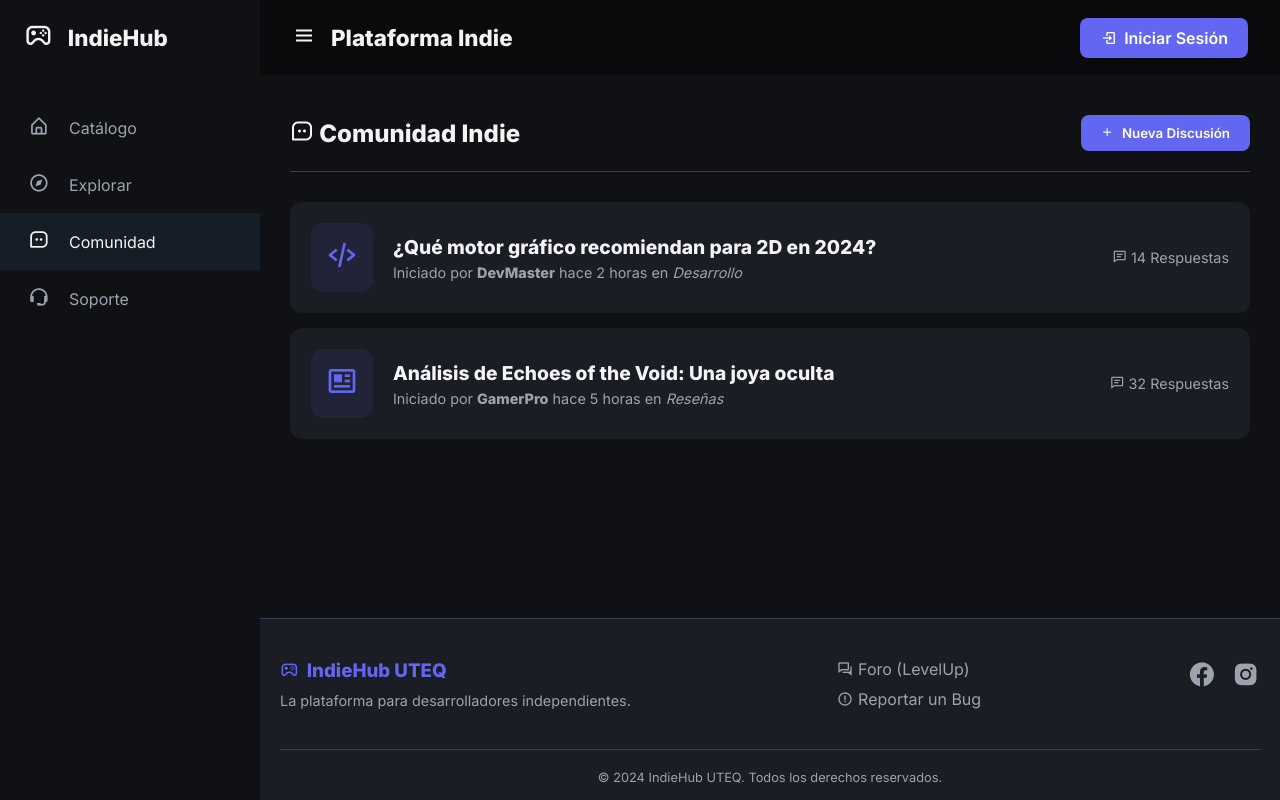
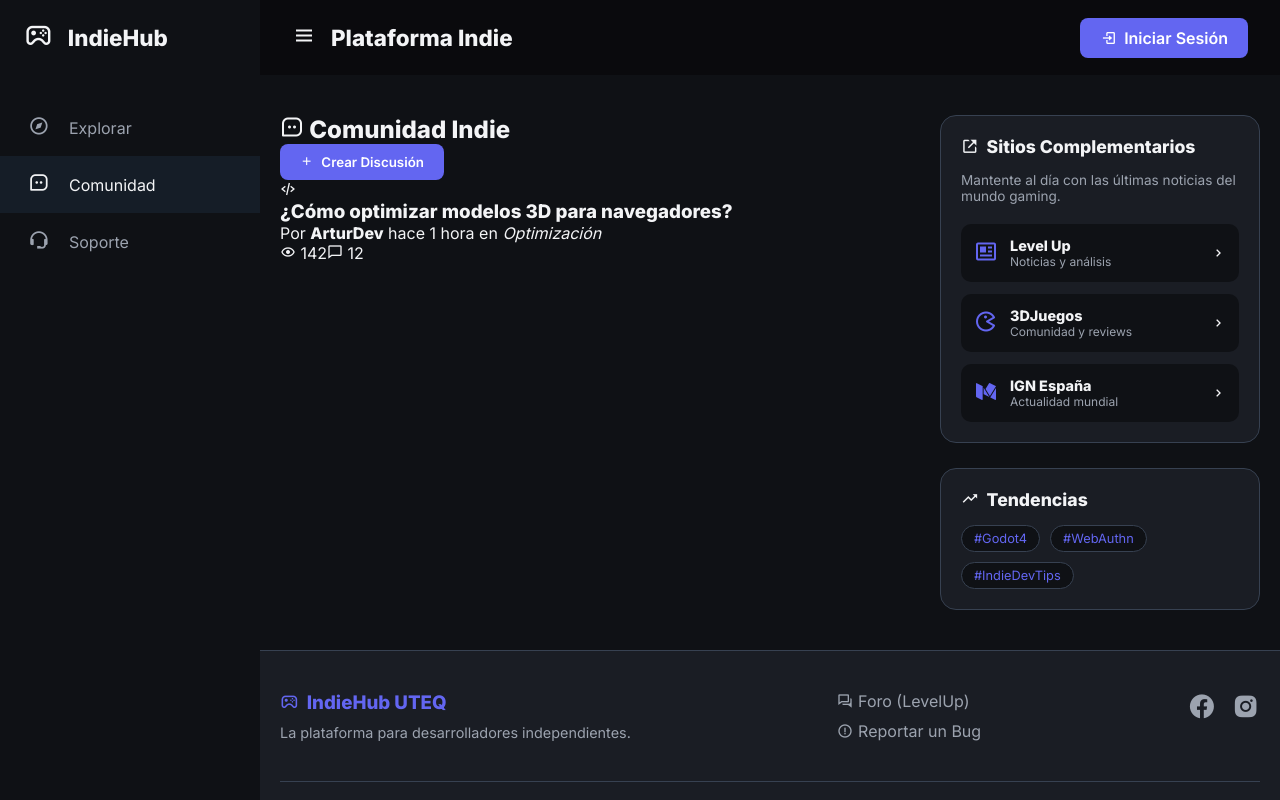
Before and after one commit to AldairXZ/indie_angular, an Angular app: page /foro in a window 1280 px wide. Built offline with nearby package versions, Linux system fonts and the light colour scheme.

Commit message:
mejoras en explorador y foro

```diff
--- a/src/app/app.html
+++ b/src/app/app.html
@@ -5,11 +5,14 @@
         <span class="logo-icon"><i class='bx bx-joystick'></i></span>
         <h2 class="sidebar-title">IndieHub</h2>
       </div>
-      <nav class="sidebar-nav">
-        <a routerLink="/" routerLinkActive="active" [routerLinkActiveOptions]="{exact: true}">
-          <span class="nav-icon"><i class='bx bx-home-alt'></i></span>
-          <span class="nav-text">Catálogo</span>
-        </a>
+        <nav class="sidebar-nav">
+        @if (isAuthenticated) {
+          <a routerLink="/" routerLinkActive="active" [routerLinkActiveOptions]="{exact: true}">
+            <span class="nav-icon"><i class='bx bx-library'></i></span>
+            <span class="nav-text">Mi Biblioteca</span>
+          </a>
+        }
+
         <a routerLink="/explorar" routerLinkActive="active">
           <span class="nav-icon"><i class='bx bx-compass'></i></span>
           <span class="nav-text">Explorar</span>
@@ -19,6 +22,7 @@
           <span class="nav-icon"><i class='bx bx-message-square-dots'></i></span>
           <span class="nav-text">Comunidad</span>
         </a>
+
         <a routerLink="/reportes" routerLinkActive="active">
           <span class="nav-icon"><i class='bx bx-support'></i></span>
           <span class="nav-text">Soporte</span>
--- a/src/app/explore/explore.css
+++ b/src/app/explore/explore.css
@@ -33,3 +33,80 @@
 /* Estado Vacío */
 .empty-state { grid-column: 1 / -1; text-align: center; padding: 60px 20px; color: var(--text-muted); }
 .empty-state i { font-size: 3rem; margin-bottom: 15px; color: var(--accent); }
+
+
+.card-overlay {
+  position: absolute;
+  top: 0;
+  left: 0;
+  width: 100%;
+  height: 100%;
+  background: rgba(0,0,0,0.4);
+  display: flex;
+  justify-content: flex-end;
+  padding: 10px;
+  gap: 8px;
+  opacity: 0;
+  transition: 0.3s;
+}
+
+.game-card:hover .card-overlay {
+  opacity: 1;
+}
+
+.action-icon {
+  width: 35px;
+  height: 35px;
+  border-radius: 50%;
+  background: var(--bg-card);
+  border: none;
+  color: white;
+  display: flex;
+  align-items: center;
+  justify-content: center;
+  cursor: pointer;
+  transition: 0.3s;
+}
+
+.action-icon:hover {
+  background: var(--accent);
+  transform: scale(1.1);
+}
+
+.info-top {
+  display: flex;
+  justify-content: space-between;
+  align-items: center;
+  margin-bottom: 5px;
+}
+
+.rating {
+  display: flex;
+  align-items: center;
+  gap: 4px;
+  font-size: 0.85rem;
+  color: #fbbf24;
+}
+
+.btn-cta-main {
+  width: 100%;
+  background: linear-gradient(45deg, var(--accent), #818cf8);
+  color: white;
+  border: none;
+  padding: 12px;
+  border-radius: 8px;
+  font-weight: 700;
+  cursor: pointer;
+  display: flex;
+  align-items: center;
+  justify-content: center;
+  gap: 10px;
+  transition: 0.3s;
+  box-shadow: 0 4px 15px rgba(99, 102, 241, 0.3);
+}
+
+.btn-cta-main:hover {
+  filter: brightness(1.1);
+  transform: translateY(-2px);
+  box-shadow: 0 6px 20px rgba(99, 102, 241, 0.4);
+}
--- a/src/app/explore/explore.html
+++ b/src/app/explore/explore.html
@@ -2,11 +2,11 @@
   <div class="page-header">
     <div class="header-title">
       <h2><i class='bx bx-compass'></i> Explorar Catálogo</h2>
-      <p>Descubre los mejores títulos independientes.</p>
+      <p>Descubre y apoya el talento independiente.</p>
     </div>
     <div class="search-box">
       <i class='bx bx-search'></i>
-      <input type="text" class="input-modern" placeholder="Buscar juegos...">
+      <input type="text" class="input-modern" placeholder="Buscar por título o género...">
     </div>
   </div>
 
@@ -15,28 +15,34 @@
       <div class="game-card">
         <div class="card-img-wrapper">
           <img [src]="game.imagen || game.image_url" [alt]="game.title" class="game-img">
-          <span class="price-badge">{{ game.price > 0 ? '$' + game.price : 'GRATIS' }}</span>
+          <div class="card-overlay">
+            <button class="action-icon" (click)="addToWishlist(game.id)" title="Añadir a deseos">
+              <i class='bx bx-heart'></i>
+            </button>
+            <button class="action-icon" title="Compartir">
+              <i class='bx bx-share-alt'></i>
+            </button>
+          </div>
+          <span class="price-badge">{{ game.price > 0 ? (game.price | currency) : 'GRATIS' }}</span>
         </div>
         <div class="game-info">
-          <span class="category-tag">{{game.category}}</span>
+          <div class="info-top">
+            <span class="category-tag">{{game.category}}</span>
+            <div class="rating">
+              <i class='bx bxs-star'></i>
+              <span>4.8</span>
+            </div>
+          </div>
           <h3>{{game.title}}</h3>
           <p class="developer"><i class='bx bx-code-block'></i> {{game.developer}}</p>
 
-          <div class="card-actions">
-            <button class="btn-primary" (click)="addToLibrary(game.id)">
-              <i class='bx bx-plus'></i> Obtener
-            </button>
-            <button class="btn-secondary" (click)="addToWishlist(game.id)">
-              <i class='bx bx-heart'></i>
+          <div class="card-actions-row">
+            <button class="btn-cta-main" (click)="addToLibrary(game.id)">
+              <i class='bx bx-cart-add'></i> Adquirir ahora
             </button>
           </div>
         </div>
       </div>
-    } @empty {
-      <div class="empty-state">
-        <i class='bx bx-loader-alt bx-spin'></i>
-        <p>Cargando catálogo...</p>
-      </div>
     }
   </div>
 </div>
--- a/src/app/foro/foro.css
+++ b/src/app/foro/foro.css
@@ -1,10 +1,103 @@
-.foro-container { max-width: 1000px; margin: 40px auto; padding: 0 20px; }
-.foro-header { display: flex; justify-content: space-between; align-items: center; border-bottom: 1px solid #374151; padding-bottom: 20px; margin-bottom: 30px; }
-.thread-list { display: flex; flex-direction: column; gap: 15px; }
-.thread-card { background-color: var(--bg-card); padding: 20px; border-radius: 12px; display: flex; align-items: center; gap: 20px; transition: 0.3s; border: 1px solid transparent; }
-.thread-card:hover { border-color: var(--accent); transform: translateX(5px); }
-.thread-icon { font-size: 2rem; color: var(--accent); background: rgba(99, 102, 241, 0.1); padding: 15px; border-radius: 12px; }
-.thread-content { flex: 1; }
-.thread-content h3 { margin-bottom: 5px; color: var(--text-main); font-size: 1.2rem; }
-.meta { color: var(--text-muted); font-size: 0.9rem; }
-.thread-stats { color: var(--text-muted); font-size: 0.9rem; display: flex; align-items: center; gap: 5px; }
+.foro-layout {
+  display: grid;
+  grid-template-columns: 1fr 320px;
+  gap: 30px;
+  max-width: 1300px;
+  margin: 40px auto;
+  padding: 0 20px;
+}
+
+.foro-sidebar {
+  display: flex;
+  flex-direction: column;
+  gap: 25px;
+}
+
+.sidebar-section {
+  background: var(--bg-card);
+  padding: 20px;
+  border-radius: 16px;
+  border: 1px solid #374151;
+}
+
+.sidebar-section h3 {
+  font-size: 1.1rem;
+  display: flex;
+  align-items: center;
+  gap: 8px;
+  margin-bottom: 15px;
+  color: var(--text-main);
+}
+
+.section-desc {
+  font-size: 0.85rem;
+  color: var(--text-muted);
+  margin-bottom: 20px;
+}
+
+.external-links {
+  display: flex;
+  flex-direction: column;
+  gap: 12px;
+}
+
+.external-card {
+  display: flex;
+  align-items: center;
+  gap: 12px;
+  padding: 12px;
+  background: var(--bg-dark);
+  border-radius: 10px;
+  text-decoration: none;
+  color: var(--text-main);
+  transition: 0.3s;
+  border: 1px solid transparent;
+}
+
+.external-card:hover {
+  background: #1e222b;
+  border-color: var(--accent);
+  transform: translateX(5px);
+}
+
+.ext-icon {
+  font-size: 1.5rem;
+  color: var(--accent);
+}
+
+.ext-info {
+  flex: 1;
+  display: flex;
+  flex-direction: column;
+}
+
+.ext-info strong {
+  font-size: 0.9rem;
+}
+
+.ext-info span {
+  font-size: 0.75rem;
+  color: var(--text-muted);
+}
+
+.trending-list {
+  list-style: none;
+  display: flex;
+  flex-wrap: wrap;
+  gap: 10px;
+}
+
+.trending-list li {
+  background: var(--bg-dark);
+  padding: 5px 12px;
+  border-radius: 20px;
+  font-size: 0.8rem;
+  color: var(--accent);
+  border: 1px solid #374151;
+}
+
+@media (max-width: 900px) {
+  .foro-layout {
+    grid-template-columns: 1fr;
+  }
+}
--- a/src/app/foro/foro.html
+++ b/src/app/foro/foro.html
@@ -1,30 +1,67 @@
-<div class="foro-container">
+<div class="foro-layout">
+  <div class="foro-main">
     <div class="foro-header">
       <h2><i class='bx bx-message-square-dots'></i> Comunidad Indie</h2>
-    <button class="btn-primary"><i class='bx bx-plus'></i> Nueva Discusión</button>
+      <button class="btn-primary"><i class='bx bx-plus'></i> Crear Discusión</button>
     </div>
 
     <div class="thread-list">
       <div class="thread-card">
         <div class="thread-icon"><i class='bx bx-code-alt'></i></div>
         <div class="thread-content">
-        <h3>¿Qué motor gráfico recomiendan para 2D en 2024?</h3>
-        <p class="meta">Iniciado por <strong>DevMaster</strong> hace 2 horas en <em>Desarrollo</em></p>
+          <h3>¿Cómo optimizar modelos 3D para navegadores?</h3>
+          <p class="meta">Por <strong>ArturDev</strong> hace 1 hora en <em>Optimización</em></p>
         </div>
         <div class="thread-stats">
-        <span><i class='bx bx-comment-detail'></i> 14 Respuestas</span>
-      </div>
-    </div>
-
-    <div class="thread-card">
-      <div class="thread-icon"><i class='bx bx-news'></i></div>
-      <div class="thread-content">
-        <h3>Análisis de Echoes of the Void: Una joya oculta</h3>
-        <p class="meta">Iniciado por <strong>GamerPro</strong> hace 5 horas en <em>Reseñas</em></p>
-      </div>
-      <div class="thread-stats">
-        <span><i class='bx bx-comment-detail'></i> 32 Respuestas</span>
+          <span><i class='bx bx-show'></i> 142</span>
+          <span><i class='bx bx-comment'></i> 12</span>
         </div>
       </div>
     </div>
   </div>
+
+  <aside class="foro-sidebar">
+    <div class="sidebar-section">
+      <h3><i class='bx bx-link-external'></i> Sitios Complementarios</h3>
+      <p class="section-desc">Mantente al día con las últimas noticias del mundo gaming.</p>
+
+      <div class="external-links">
+        <a href="https://www.levelup.com" target="_blank" class="external-card">
+          <div class="ext-icon"><i class='bx bx-news'></i></div>
+          <div class="ext-info">
+            <strong>Level Up</strong>
+            <span>Noticias y análisis</span>
+          </div>
+          <i class='bx bx-chevron-right'></i>
+        </a>
+
+        <a href="https://www.3djuegos.com" target="_blank" class="external-card">
+          <div class="ext-icon"><i class='bx bx-game'></i></div>
+          <div class="ext-info">
+            <strong>3DJuegos</strong>
+            <span>Comunidad y reviews</span>
+          </div>
+          <i class='bx bx-chevron-right'></i>
+        </a>
+
+        <a href="https://es.ign.com" target="_blank" class="external-card">
+          <div class="ext-icon"><i class='bx bxl-medium-old'></i></div>
+          <div class="ext-info">
+            <strong>IGN España</strong>
+            <span>Actualidad mundial</span>
+          </div>
+          <i class='bx bx-chevron-right'></i>
+        </a>
+      </div>
+    </div>
+
+    <div class="sidebar-section">
+      <h3><i class='bx bx-trending-up'></i> Tendencias</h3>
+      <ul class="trending-list">
+        <li>#Godot4</li>
+        <li>#WebAuthn</li>
+        <li>#IndieDevTips</li>
+      </ul>
+    </div>
+  </aside>
+</div>
--- a/src/app/home/home.css
+++ b/src/app/home/home.css
@@ -33,3 +33,43 @@
 /* Estado Vacío */
 .empty-state { grid-column: 1 / -1; text-align: center; padding: 60px 20px; color: var(--text-muted); }
 .empty-state i { font-size: 3rem; margin-bottom: 15px; color: var(--accent); }
+
+.section-container {
+  width: 100%;
+}
+
+.empty-inline {
+  grid-column: 1 / -1;
+  background: rgba(255, 255, 255, 0.03);
+  padding: 30px;
+  border-radius: 12px;
+  text-align: center;
+  border: 1px dashed #374151;
+  color: var(--text-muted);
+}
+
+.auth-required-state {
+  text-align: center;
+  padding: 100px 20px;
+  max-width: 500px;
+  margin: 0 auto;
+}
+
+.auth-required-state i {
+  font-size: 4rem;
+  color: var(--accent);
+  margin-bottom: 20px;
+}
+
+.auth-required-state h2 {
+  font-size: 2rem;
+  margin-bottom: 10px;
+}
+
+.auth-required-state p {
+  color: var(--text-muted);
+}
+
+.game-card.wishlist {
+  opacity: 0.9;
+}
```
Also changed, not shown: src/app/home/home.html (+54 -8 lines), src/app/home/home.ts (+43 -10 lines). Lines whose indentation alone changed are shown as unchanged.
